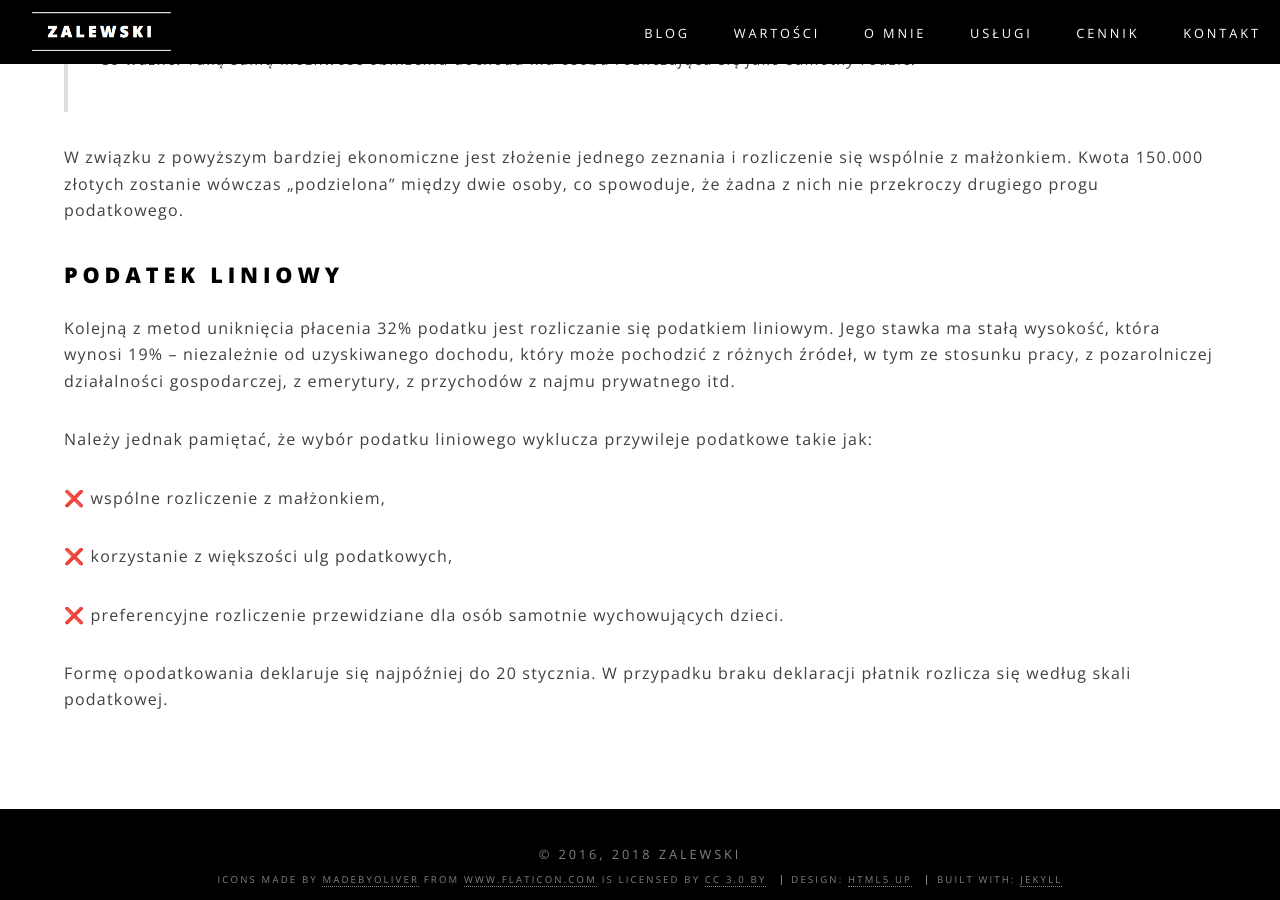
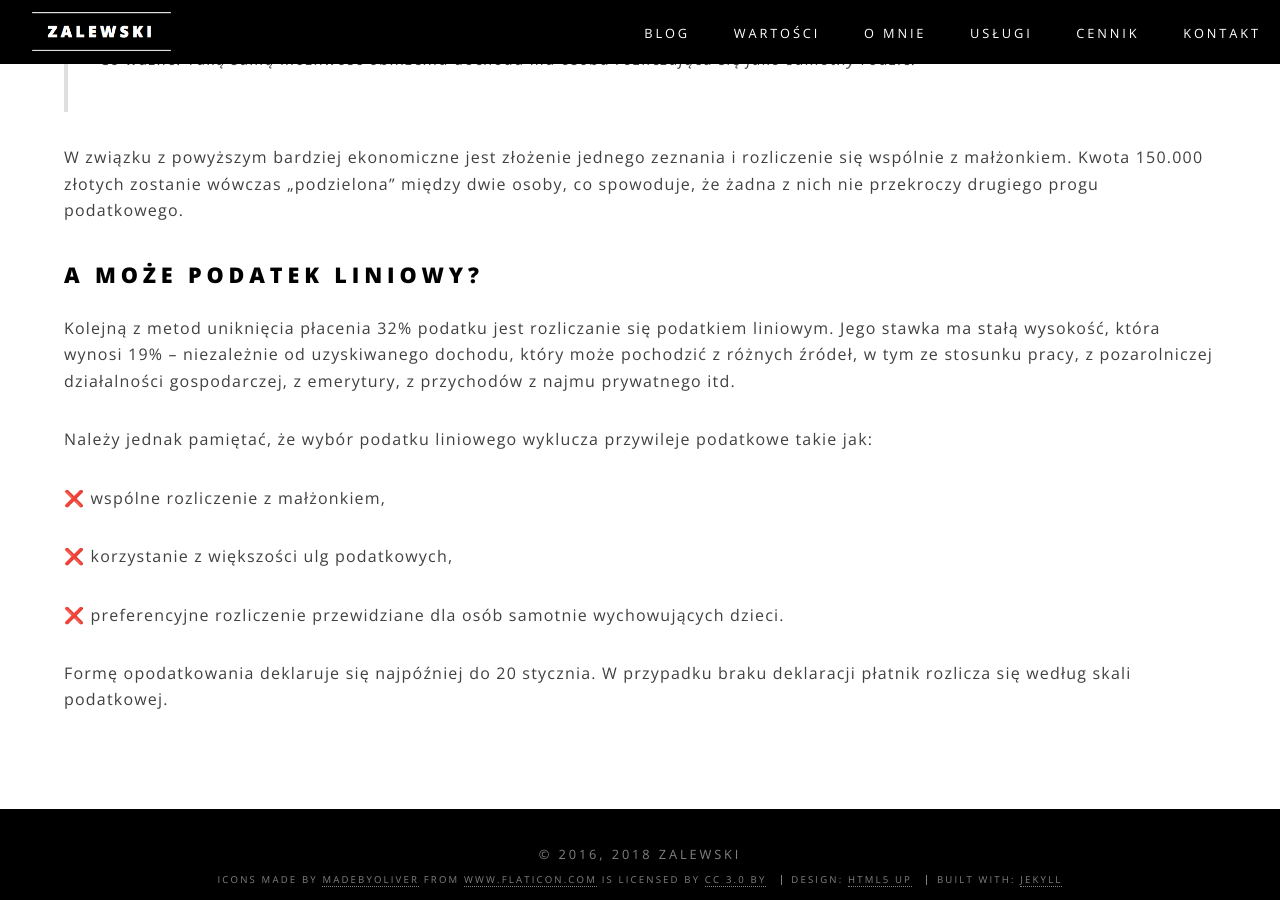
Before and after one commit to zalewskifinance/zalewskifinance.github.io, a Jekyll site: the page built from _posts/2018-10-30-prog-podatkowy.md, in a window 1280 px wide and 900 px high, scrolled down 1054 px. Built offline with Jekyll 4.4.1, drawn with Linux system fonts in a browser that asks for light colours.

Commit message:
Update 2018-10-30-prog-podatkowy.md

```diff
--- a/_posts/2018-10-30-prog-podatkowy.md
+++ b/_posts/2018-10-30-prog-podatkowy.md
@@ -29,7 +29,7 @@ Wyobraźmy sobie, że jedno z małżonków zarobiło w całym roku np. 150.000 z
 
 W związku z powyższym bardziej ekonomiczne jest złożenie jednego zeznania i rozliczenie się wspólnie z małżonkiem. Kwota 150.000 złotych zostanie wówczas „podzielona” między dwie osoby, co spowoduje, że żadna z nich nie przekroczy drugiego progu podatkowego.
 
-## Podatek liniowy
+## A może podatek liniowy?
 Kolejną z metod uniknięcia płacenia 32% podatku jest rozliczanie się podatkiem liniowym.
 Jego stawka ma stałą wysokość, która wynosi 19% – niezależnie od uzyskiwanego dochodu, który może pochodzić z różnych źródeł, w tym ze stosunku pracy, z pozarolniczej działalności gospodarczej, z emerytury, z przychodów z najmu prywatnego itd.
 
```
